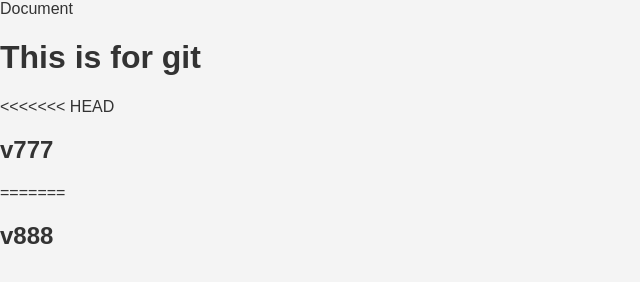
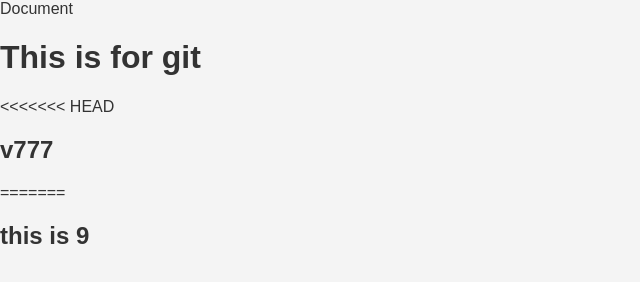
Before and after one commit to rocky-45/new-repo, a plain HTML site: page index.html in a window 1280 px wide. Shown: the full height of the page, 0-640 px from the left. Drawn offline with Linux system fonts and the light colour scheme.

Commit message:
this versin is 9999

```diff
--- a/index.html
+++ b/index.html
@@ -10,4 +10,4 @@
 <<<<<<< HEAD
     <h2>v777</h2>
 =======
-    <h2>v888</h2>
+    <h2>this is 9</h2>
```
